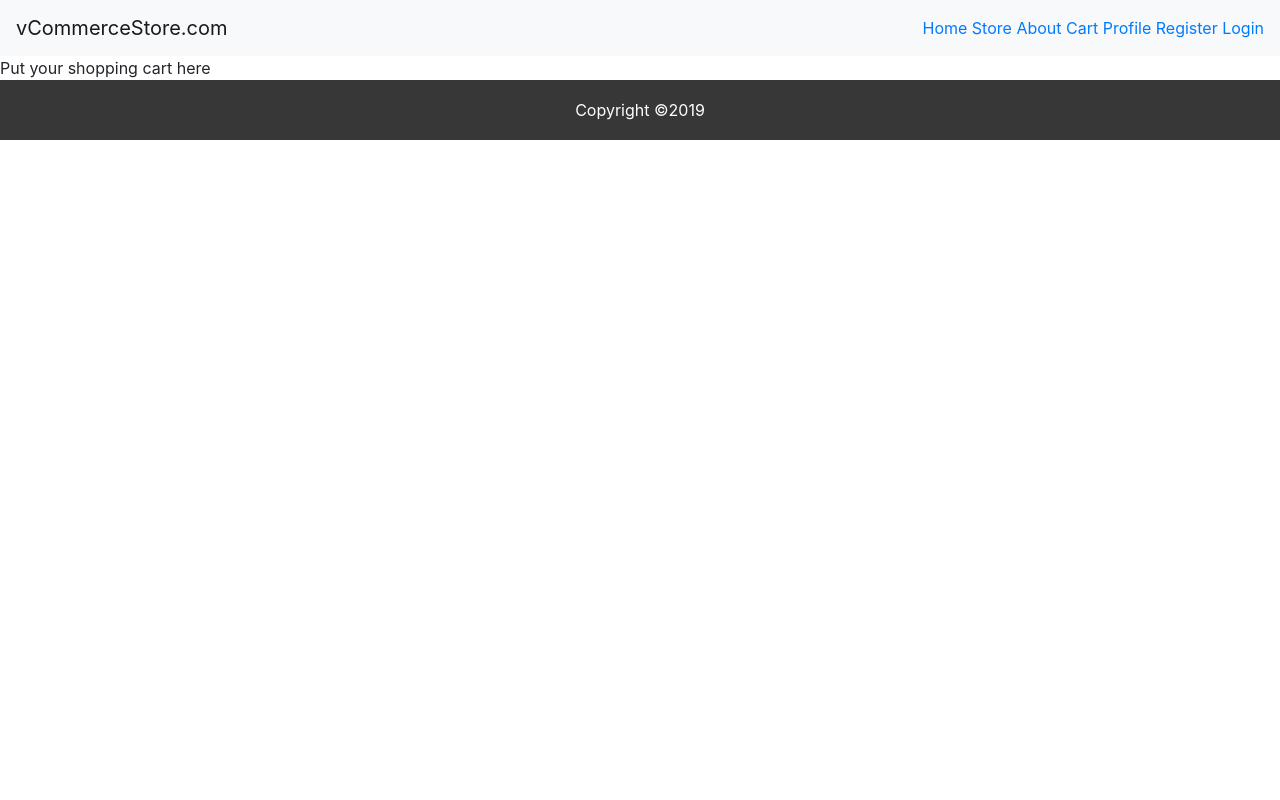
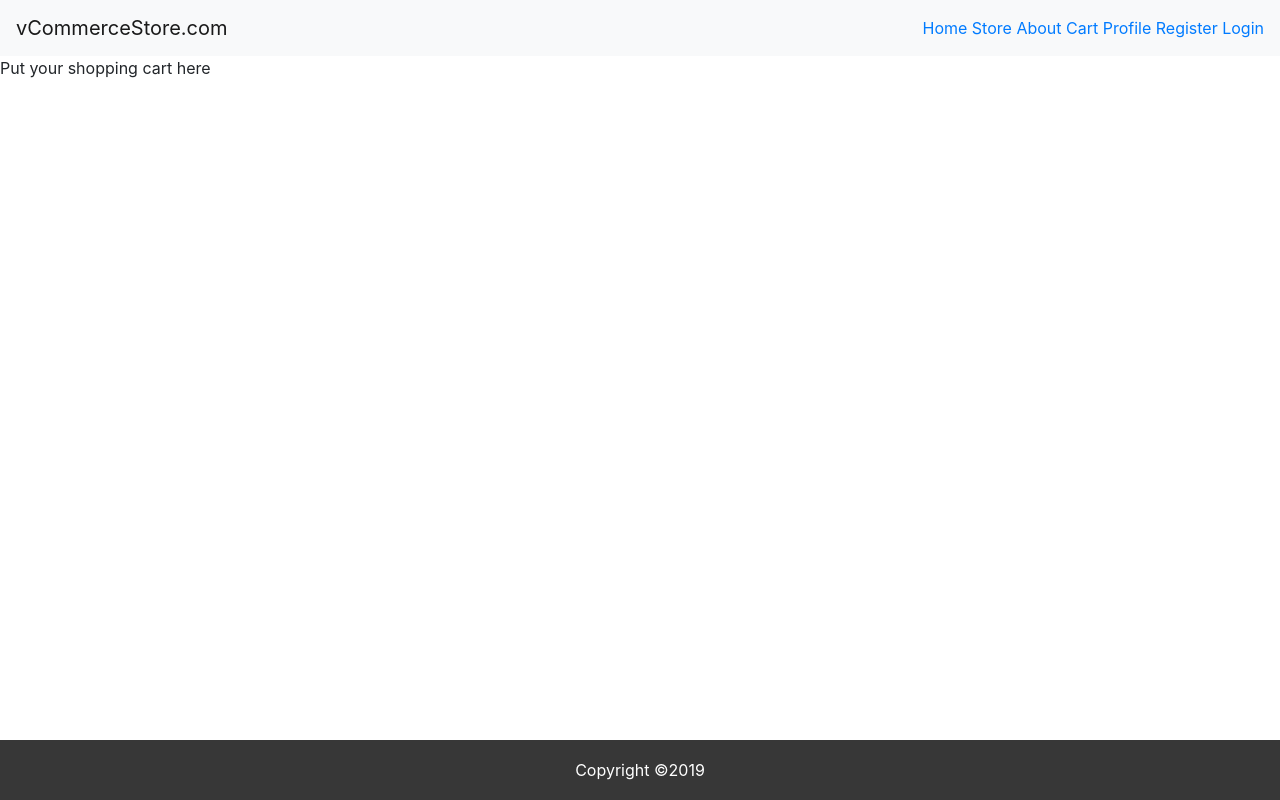
Before and after one commit to jmc90/vcommerce, a React (Create React App) app in the folder client/: page /cart in a window 1280 px wide. Built offline with nearby package versions, Linux system fonts and the light colour scheme.

Commit message:
footer css

```diff
--- a/client/src/App.css
+++ /dev/null
@@ -1,3 +0,0 @@
-.main{
-    /* min-height: calc(100vh - 60px) */
-}
--- a/client/src/App.js
+++ b/client/src/App.js
@@ -9,12 +9,12 @@ import About from './components/About'
 import Cart from './components/Cart'
 import Footer from './components/Footer/Footer'
 import { Switch, Route } from "react-router-dom";
-import './App.css'
 
 class App extends Component {
   render() {
     return (
-      <div className='main'>
+      <div >
+        <main>
           <NavbarComponent/>
           <Switch>
               <Route exact path="/" component={Home} />
@@ -25,6 +25,7 @@ class App extends Component {
               <Route path="/profile" component={Profile} />
               <Route path="/cart" component={Cart} />
           </Switch>
+        </main>
         <Footer />
       </div>
     )
--- a/client/src/components/Footer/Footer.css
+++ b/client/src/components/Footer/Footer.css
@@ -3,8 +3,4 @@ footer {
   background: #373737;
   height: 60px;
   color: white;
-  width: 100%;
-  /* position: fixed; */
-  left: 0;
-  bottom: 0;
 }
--- /dev/null
+++ b/client/src/index.css
@@ -0,0 +1,3 @@
+main{
+    min-height: calc(100vh - 60px)
+}
--- a/client/src/index.js
+++ b/client/src/index.js
@@ -4,6 +4,8 @@ import App from './App';
 import { BrowserRouter } from 'react-router-dom';
 import ProductProvider from './context/ProductProvider';
 import 'bootstrap/dist/css/bootstrap.min.css';
+import './index.css'
+
 
 
 
```
Lines whose indentation alone changed are shown as unchanged.
